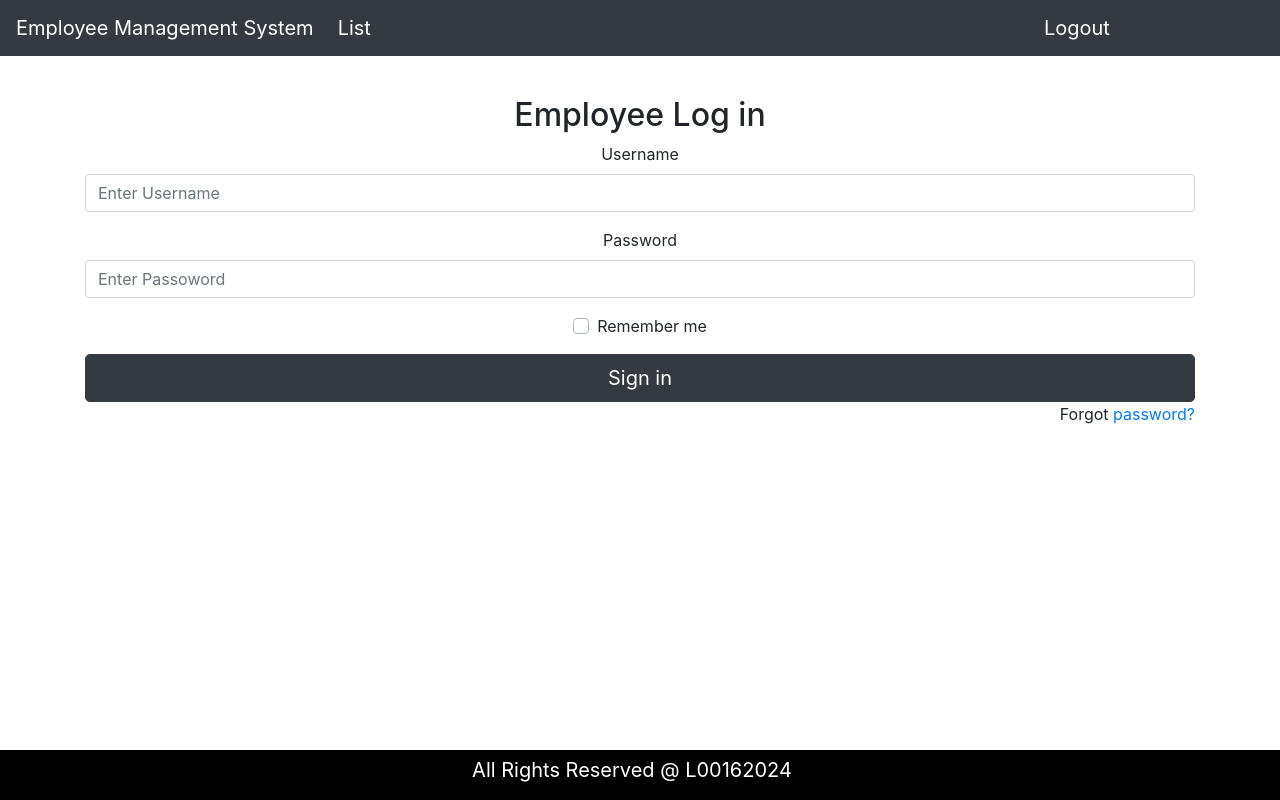
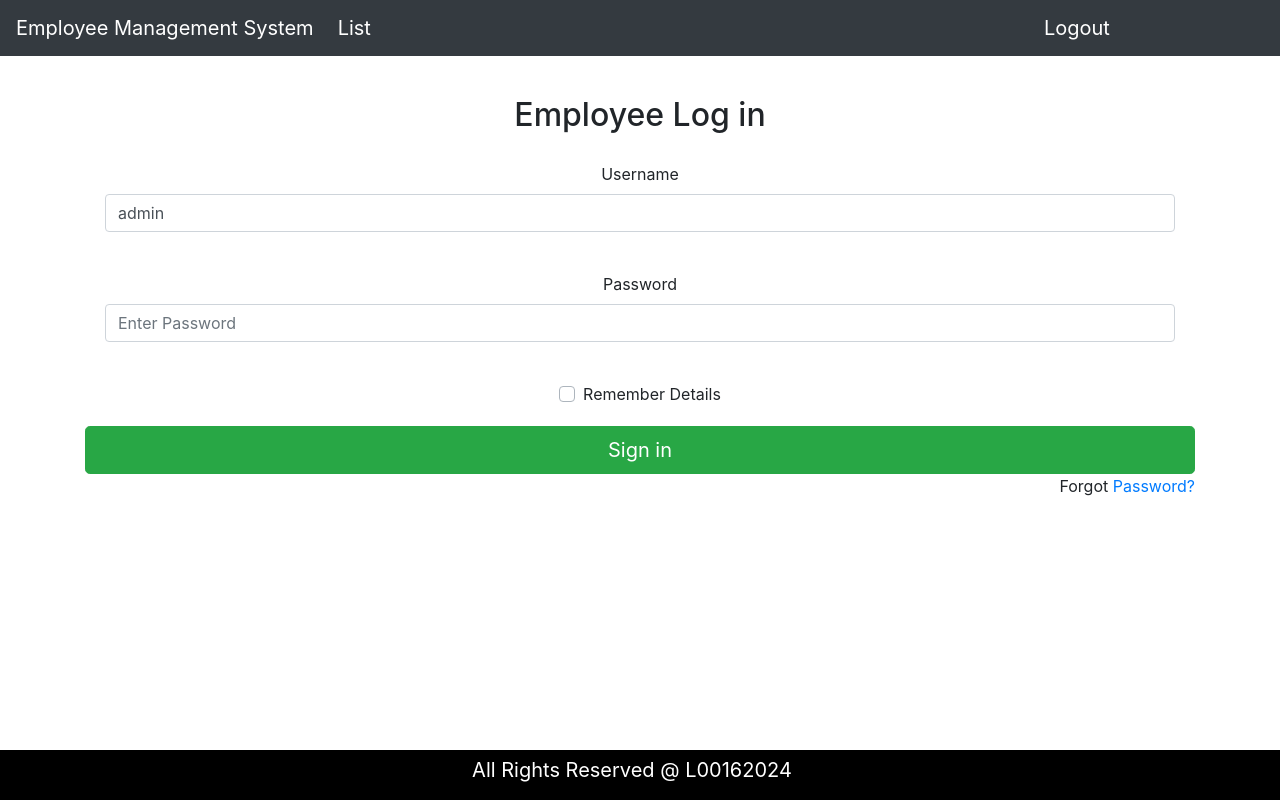
Before and after one commit to WayneRobbo/React-EMS_app, a React (Create React App) app in the folder react-frontend-ems/: page / in a window 1280 px wide. Built offline with nearby package versions, Linux system fonts and the light colour scheme.

Commit message:
Validation of credentials added

```diff
--- a/react-frontend-ems/src/components/EmsApp/EmsApp.jsx
+++ b/react-frontend-ems/src/components/EmsApp/EmsApp.jsx
@@ -16,48 +16,85 @@ class LoginComponent extends Component{
         super(props)
 
         this.state = {
-            username: '',
-            password: ''
+            username: 'admin',
+            password: '',
+            LoginFailed: false,
+            SuccessMessage: false
+        }
+
+        this.handleChange = this.handleChange.bind(this)
+        this.SigninClicked = this.SigninClicked.bind(this)
+    }
+
+    handleChange(event){
+        this.setState({[event.target.name]: event.target.value})
+    }
+
+    SigninClicked(event){
+        //admin,admin
+        if(this.state.username==='admin' && this.state.password==='admin'){
+            console.log('success');
+            this.setState({SuccessMessage: true})
+            this.setState({LoginFailed: false})
+        }else{
+            console.log('failed');
+            this.setState({LoginFailed: true})
+            this.setState({SuccessMessage: false})
         }
     }
+
     render(){
         return(
-
             <form>
-
                 <h2>Employee Log in</h2>
 
-                <div className="form-group">
+                <InvalidCredentials LoginFailed={this.state.LoginFailed}/>
+                <SuccessfulLogin SuccessMessage={this.state.SuccessMessage}/>
+
+                <div className="card-body">
                     <label>Username</label>
-                    <input type="text" className="form-control" placeholder="Enter Username" value={this.state.username}/>
+                    <input type="text" name="username" className="form-control" placeholder="Enter Username"
+                    value={this.state.username} onChange={this.handleChange}/>
                 </div>
 
-                <div className="form-group">
+                <div className="card-body">
                     <label>Password</label>
-                    <input type="password" className="form-control" placeholder="Enter Passoword" value={this.state.password}/>
+                    <input type="password" name="password" className="form-control" placeholder="Enter Password"
+                    value={this.state.password} onChange={this.handleChange}/>
                 </div>
 
-                <div className="form-group">
+                <div className="card-body">
                     <div className="custom-control custom-checkbox">
                         <input type="checkbox" className="custom-control-input" id="customCheck1" />
-                        <label className="custom-control-label" htmlFor="customCheck1">Remember me</label>
+                        <label className="custom-control-label" htmlFor="customCheck1">Remember Details</label>
                     </div>
                 </div>
 
-                <button type="submit" className="btn btn-dark btn-lg btn-block">Sign in</button>
+                <button onClick={this.SigninClicked} className="btn btn-success btn-lg btn-block">Sign in</button>
                 <p className="forgot-password text-right">
-                    Forgot <a href="#">password?</a>
+                    Forgot <a href="ForgotPassword">Password?</a>
                 </p>
-
             </form>
 
             // <div>
-            //     Username: <input type="text" name="username "/>
-            //     Password: <input type="password" name="password" />
+            //     User name: <input type="text" name="username " value={this.state.username} onChange={this.handleChange}/>
+            //     Password: <input type="password" name="password" value={this.state.password} onChange={this.handleChange}/>
             //     <button className="btn btn-success">Login</button>
             // </div>
         )
     }
 }
 
+function InvalidCredentials(props){
+    if(props.LoginFailed){
+        return <div>Invalid Credentials</div>
+    }return null
+}
+
+function SuccessfulLogin(props){
+    if(props.SuccessMessage){
+        return <div>Sign In Successful</div>
+    }return null
+}
+
 export default EmsApp
```
